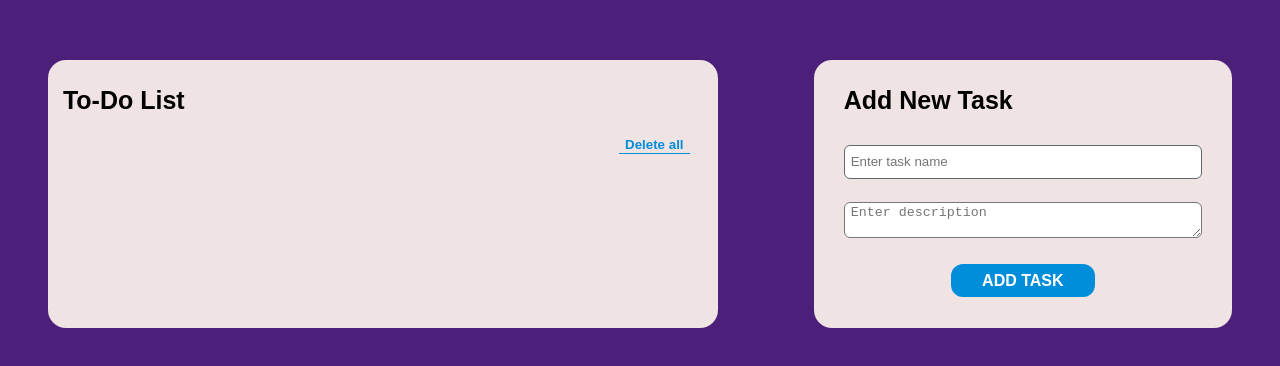
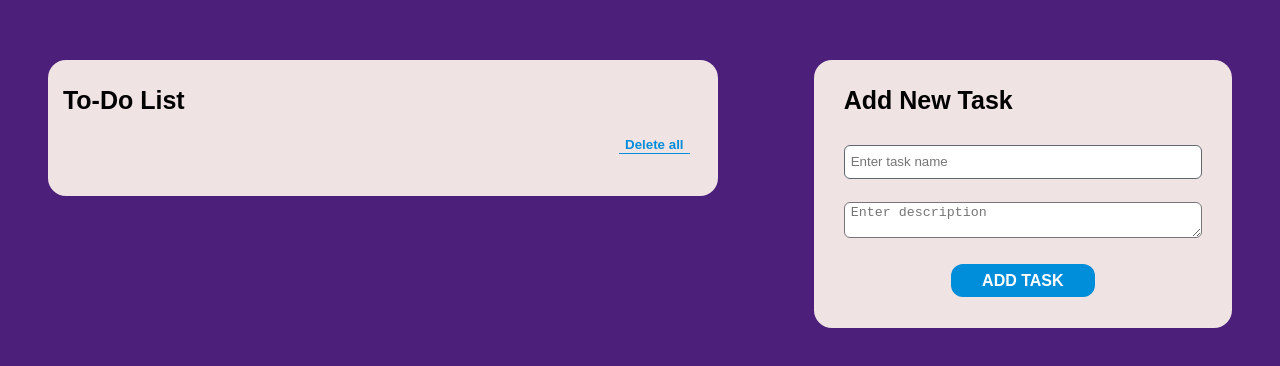
Before and after one commit to sanaaJer/contextAPI_react_todolist, a React (Create React App) app: page / in a window 1280 px wide. Shown: the top 366 px of the page. Built offline with nearby package versions, Linux system fonts and the light colour scheme.

Commit message:
commit changes

```diff
--- a/src/Components/TasksList.js
+++ b/src/Components/TasksList.js
@@ -5,7 +5,7 @@ import { TasksContext } from '../Context/TasksContext';
 
 function TasksList() {
    // inline-style
-   const secListStyle={ display: 'flex',flexDirection: 'column',width:'50%', padding:'0 1em 1em 1em', backgroundColor:primaryColor,color:'black',borderRadius:18,margin:'4em auto'}
+   const secListStyle={ display: 'flex',flexDirection: 'column',width:'50%', padding:'0 1em 2.8em 1em', backgroundColor:primaryColor,color:'black',borderRadius:18,margin:'4em auto',height:'fit-content',}
 
 
     // Get list Tasks from context state
```
